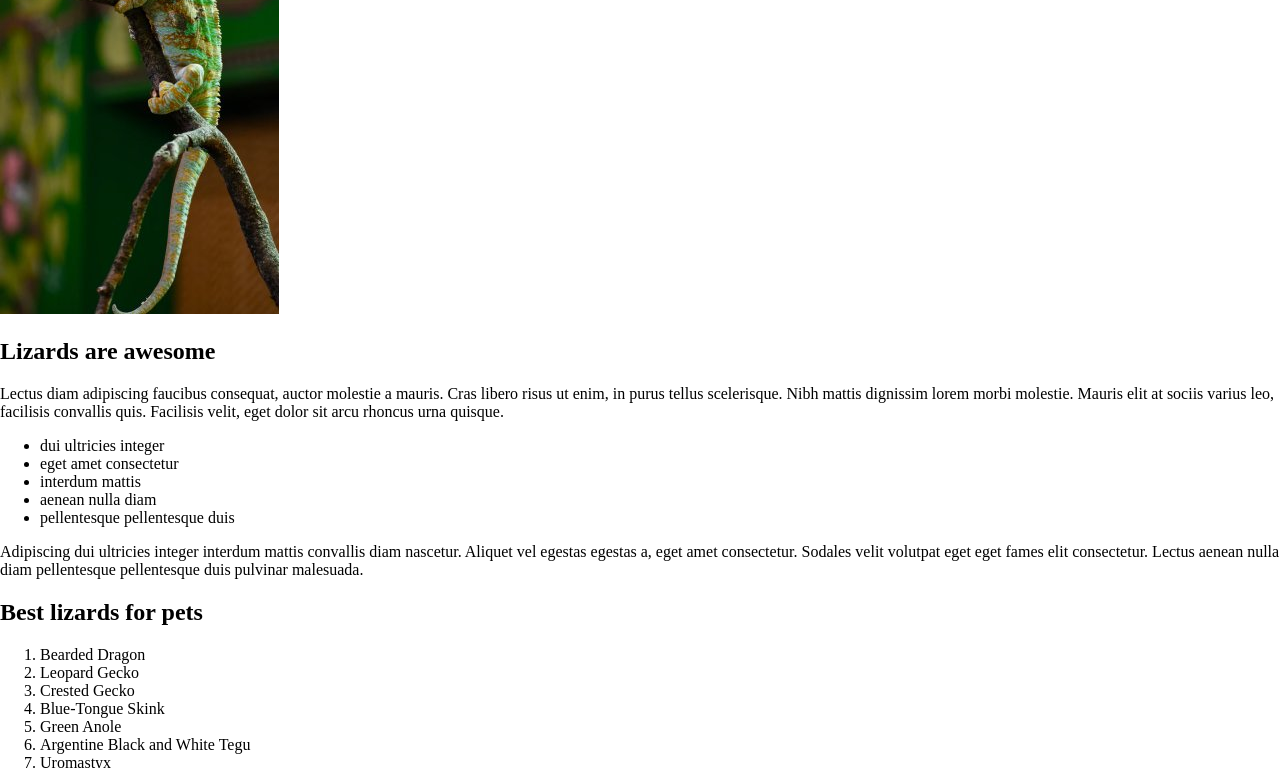
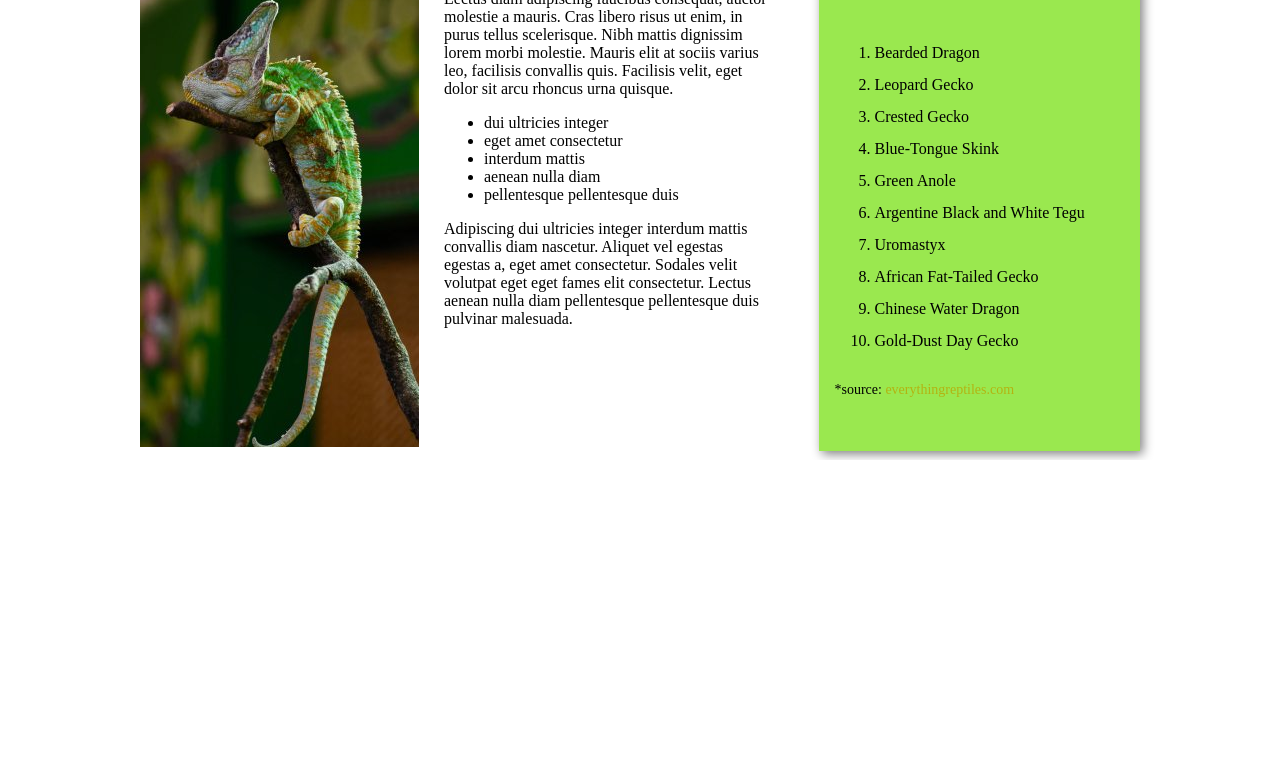
Before and after one commit to illyay2017/portfolio, a plain HTML site: page pages/scrimbaHtmlCssChallenges/scrimbaHtmlCssChallenges.html in a window 1280 px wide. Shown: the part 340-1108 px from the top of the page. After the commit the page ends 800 px from the top, so only its background shows below. Drawn offline with Linux system fonts and the light colour scheme.

Commit message:
finished HTML & CSS challenge portion from Scrimba

```diff
--- a/pages/scrimbaHtmlCssChallenges/scrimbaHtmlCssChallenges.html
+++ b/pages/scrimbaHtmlCssChallenges/scrimbaHtmlCssChallenges.html
@@ -20,15 +20,21 @@
   </header>
 
   <main>
+    <div class="container">
+        <div class="columns">
             <section class="main-content">
 
-      <img src="images/chameleon.jpg" alt="a green chameleon perched up on a branch">
+                <h2 class="subhead">Lizards are <span class="white-text">awesome</span></h2>
 
-      <h2>Lizards are awesome</h2>
-      <p>Lectus diam adipiscing faucibus consequat, auctor molestie a mauris. Cras libero risus ut enim, in purus tellus
-        scelerisque. Nibh mattis dignissim lorem morbi molestie. Mauris elit at sociis varius leo, facilisis convallis
-        quis. Facilisis velit, eget dolor sit arcu rhoncus urna quisque.</p>
+                <div class="columns">
+                    <div class="col-left">
+                        <img src="images/chameleon.jpg" alt="a chameleon climbing a branch">
+                    </div>
 
+                    <div class="col-right">
+                        <p>Lectus diam adipiscing faucibus consequat, auctor molestie a mauris. Cras libero risus ut enim, in purus tellus scelerisque. Nibh mattis dignissim lorem morbi molestie. Mauris elit at sociis varius leo, facilisis convallis quis. Facilisis velit, eget dolor sit arcu rhoncus urna quisque.</p>
+
+                        <!-- insert the unordered list here -->
                         <ul>
                             <li>dui ultricies integer</li>
                             <li>eget amet consectetur</li>
@@ -37,13 +43,14 @@
                             <li>pellentesque pellentesque duis</li>
                         </ul>
 
-      <p>Adipiscing dui ultricies integer interdum mattis convallis diam nascetur. Aliquet vel egestas egestas a, eget
-        amet consectetur. Sodales velit volutpat eget eget fames elit consectetur. Lectus aenean nulla diam pellentesque
-        pellentesque duis pulvinar malesuada. </p>
+                        <p>Adipiscing dui ultricies integer interdum mattis convallis diam nascetur. Aliquet vel egestas egestas a, eget amet consectetur. Sodales velit volutpat eget eget fames elit consectetur. Lectus aenean nulla diam pellentesque pellentesque duis pulvinar malesuada. </p>
+                    </div>
+                </div>
             </section>
 
             <aside class="sidebar">
-      <h2>Best lizards for pets</h2>
+                <h2 class="subhead">Best lizards for <span class="white-text">pets</span></h2>
+                <!-- insert the ordered list here -->
                 <ol>
                     <li>Bearded Dragon</li>
                     <li>Leopard Gecko</li>
@@ -56,7 +63,10 @@
                     <li>Chinese Water Dragon</li>
                     <li>Gold-Dust Day Gecko</li>
                 </ol>
+                <p><span class="credit">*source: <a href="https://www.everythingreptiles.com/20-best-pet-lizards/">everythingreptiles.com</a></span></p>
             </aside>
+        </div> <!-- close columns -->
+    </div> <!-- close container -->
 </main>
 
 </body>
--- a/pages/scrimbaHtmlCssChallenges/styles/styles.css
+++ b/pages/scrimbaHtmlCssChallenges/styles/styles.css
@@ -2,11 +2,80 @@ body {
   margin: 0;
 }
 
-header h1 {
+/* solution with h1 only */
+
+h1 {
+  background-color: #281B2D;
+  color: #fff;
   text-align: center;
-  color: #FFF;
-  background-color: #281B2D;
   font-size: 72px;
   margin-top: 0;
   padding: 25px 0;
 }
+
+
+/* solution with header styled */
+
+/* header {
+  background-color: #281B2D;
+  color: #fff;
+  text-align: center;
+  padding: 20px;
+}
+
+h1 {
+  font-size: 72px;
+  margin: 0;
+} */
+
+.subhead {
+  background-color: #281B2D;
+  color: #FCD801;
+  font-size: 48px;
+  padding: 20px;
+  border-bottom: 5px solid #00C54C;
+  margin-top: 0;
+  line-height: 1em;
+}
+
+.white-text { color: #fff }
+
+.container {
+  max-width: 1000px;
+  margin: 0 auto;
+  padding: 0 20px;
+}
+
+.columns {
+  display: flex;
+}
+
+.main-content {
+  width: 65%;
+  margin-right: 5%;
+}
+
+.sidebar {
+  width: 30%;
+  background-color: #9AE84F;
+  padding: 15px;
+  line-height: 2em;
+  box-shadow: 3px 3px 10px gray;
+}
+
+.col-right {
+  margin-left: 25px;
+}
+
+.credit {
+  font-size: 14px;
+}
+
+.credit a {
+  text-decoration: none;
+  color: rgb(179, 179, 19);
+}
+
+.credit a:hover {
+  color: rgb(255, 255, 255);
+}
```
Lines whose indentation alone changed are shown as unchanged.
